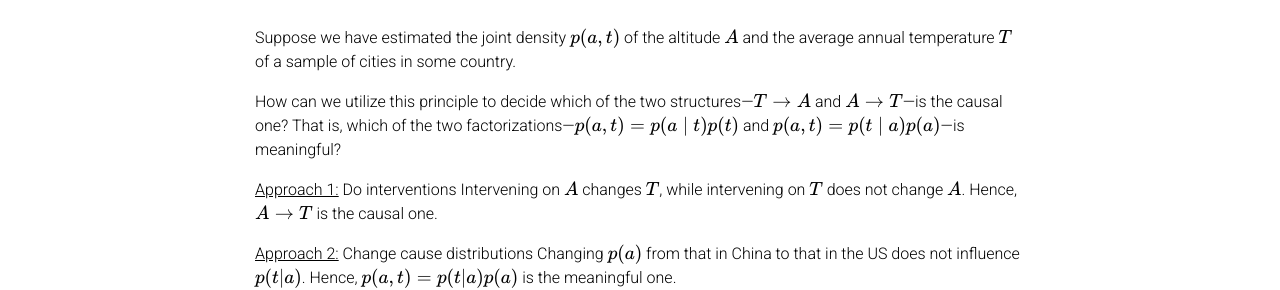
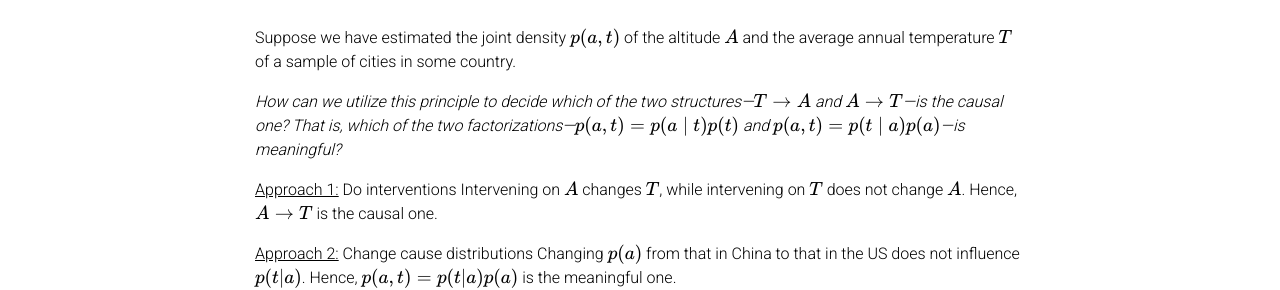
Before and after one commit to chenweixin107/chenweixin107.github.io, a Jekyll site: the page built from _posts/2025-09-05-causal-inference-notes.md, in a window 1280 px wide and 900 px high, scrolled down 3469 px. Shown: the part 166-456 px from the top of the window. Built offline with Jekyll 4.4.1, drawn with Linux system fonts in a browser that asks for light colours; comment, search, counter and statistics services are not loaded; a style sheet for code colours, icons or effects is not loaded.

```diff
--- a/_posts/2025-09-05-causal-inference-notes.md
+++ b/_posts/2025-09-05-causal-inference-notes.md
@@ -79,7 +79,7 @@ This is because the causal model can not only be used to infer joint distributio
 
 Suppose we have estimated the joint density $$p(a,t)$$ of the altitude $$A$$ and the average annual temperature $$T$$ of a sample of cities in some country.
 
-How can we utilize this principle to decide which of the two structures—$$T \to A$$ and $$A \to T$$—is the causal one? That is, which of the two factorizations—$$p(a,t) = p(a\mid t)p(t)$$ and $$p(a,t) = p(t\mid a)p(a)$$—is meaningful?
+*How can we utilize this principle to decide which of the two structures—$$T \to A$$ and $$A \to T$$—is the causal one? That is, which of the two factorizations—$$p(a,t) = p(a\mid t)p(t)$$ and $$p(a,t) = p(t\mid a)p(a)$$—is meaningful?*
 
 <u>Approach 1:</u> Do interventions
 Intervening on $$A$$ changes $$T$$, while intervening on $$T$$ does not change $$A$$. Hence, $$A \to T$$ is the causal one.
```
